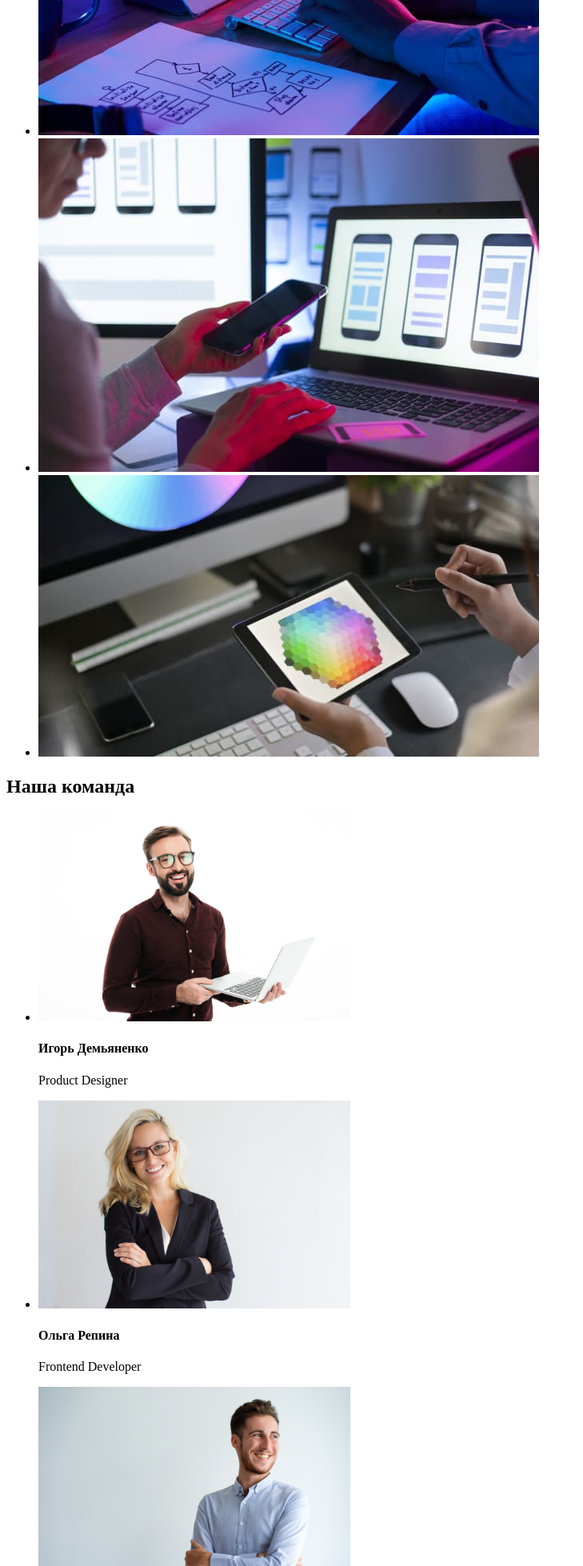
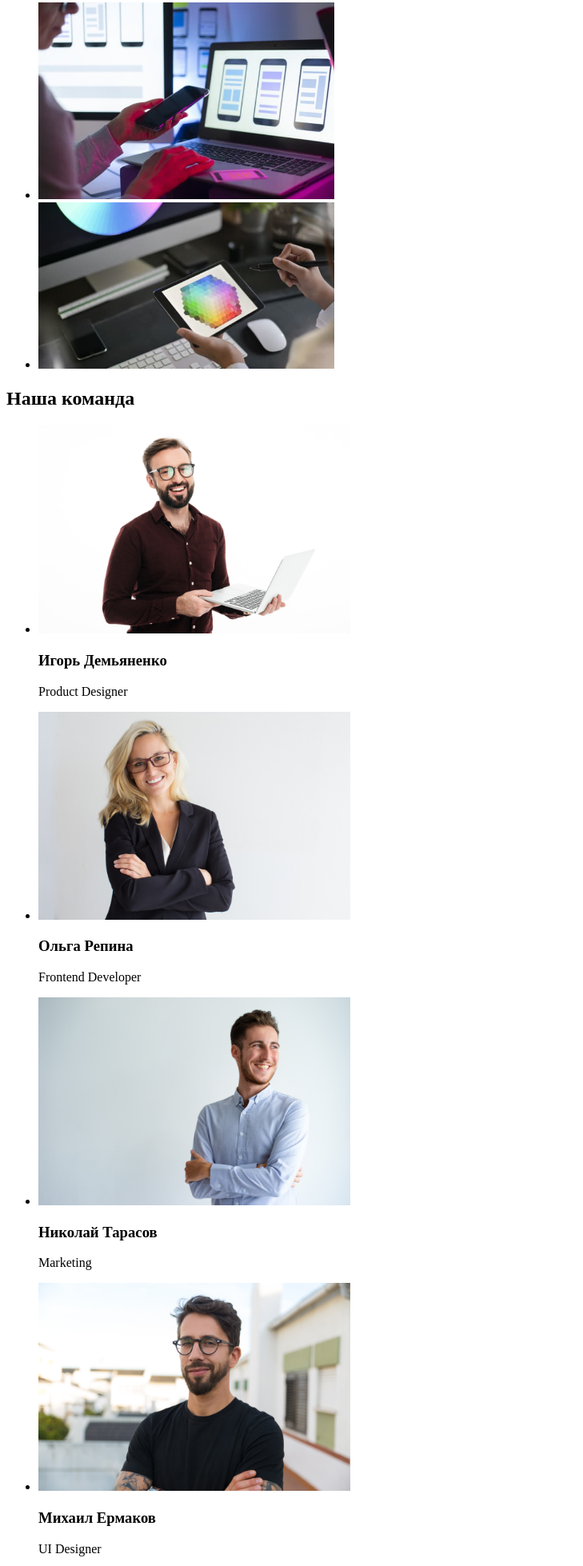
Before and after one commit to RidiculousSam/goit-markup-hw-01., a plain HTML site: page index.html in a window 1280 px wide. Shown: the part 842-2800 px from the top of the page at 80% size, without its empty margins (0-729 px from the left). Drawn offline with Linux system fonts and the light colour scheme.

Commit message:
make minnor corrections by video from Andriy

```diff
--- a/index.html
+++ b/index.html
@@ -24,7 +24,7 @@
       <section>
         <!--Заголовок-->
         <h1>Эффективные решения для вашего бизнеса</h1>
-        <button>Заказать услугу</button>
+        <button type="button">Заказать услугу</button>
       </section>
       <section>
         <!--Фичи-->
@@ -63,9 +63,19 @@
         <!--Чем занимаемся-->
         <h2>Чем мы занимаемся</h2>
         <ul>
-          <li><img src="./images/coding.jpg" alt="Написание кода" /></li>
-          <li><img src="./images/design.jpg" alt="Дизайн приложений" /></li>
-          <li><img src="./images/draw.jpg" alt="Отрисовка макетов" /></li>
+          <li>
+            <img src="./images/coding.jpg" alt="Написание кода" width="370" />
+          </li>
+          <li>
+            <img
+              src="./images/design.jpg"
+              alt="Дизайн приложений"
+              width="370"
+            />
+          </li>
+          <li>
+            <img src="./images/draw.jpg" alt="Отрисовка макетов" width="370" />
+          </li>
         </ul>
       </section>
       <section>
@@ -74,22 +84,22 @@
         <ul>
           <li>
             <img src="./images/ihor.jpg" alt="игорек" height="260" />
-            <h4>Игорь Демьяненко</h4>
+            <h3>Игорь Демьяненко</h3>
             <p>Product Designer</p>
           </li>
           <li>
             <img src="./images/olha.jpg" alt="олечка" height="260" />
-            <h4>Ольга Репина</h4>
+            <h3>Ольга Репина</h3>
             <p>Frontend Developer</p>
           </li>
           <li>
             <img src="./images/Nick.jpg" alt="колюня" height="260" />
-            <h4>Николай Тарасов</h4>
+            <h3>Николай Тарасов</h3>
             <p>Marketing</p>
           </li>
           <li>
             <img src="./images/Michael.jpg" alt="мишаня" height="260" />
-            <h4>Михаил Ермаков</h4>
+            <h3>Михаил Ермаков</h3>
             <p>UI Designer</p>
           </li>
         </ul>
@@ -105,8 +115,8 @@
               href="https://bit.ly/3pXMvUd"
               target="_blank"
               rel="noopener noreferrer"
-              >г. Киев, пр-т Леси Украинки, 26</a
-            >
+              >г. Киев, пр-т Леси Украинки, 26
+            </a>
           </li>
           <li>
             <a class="link" href="mailto:info@devstudio.com"
```
